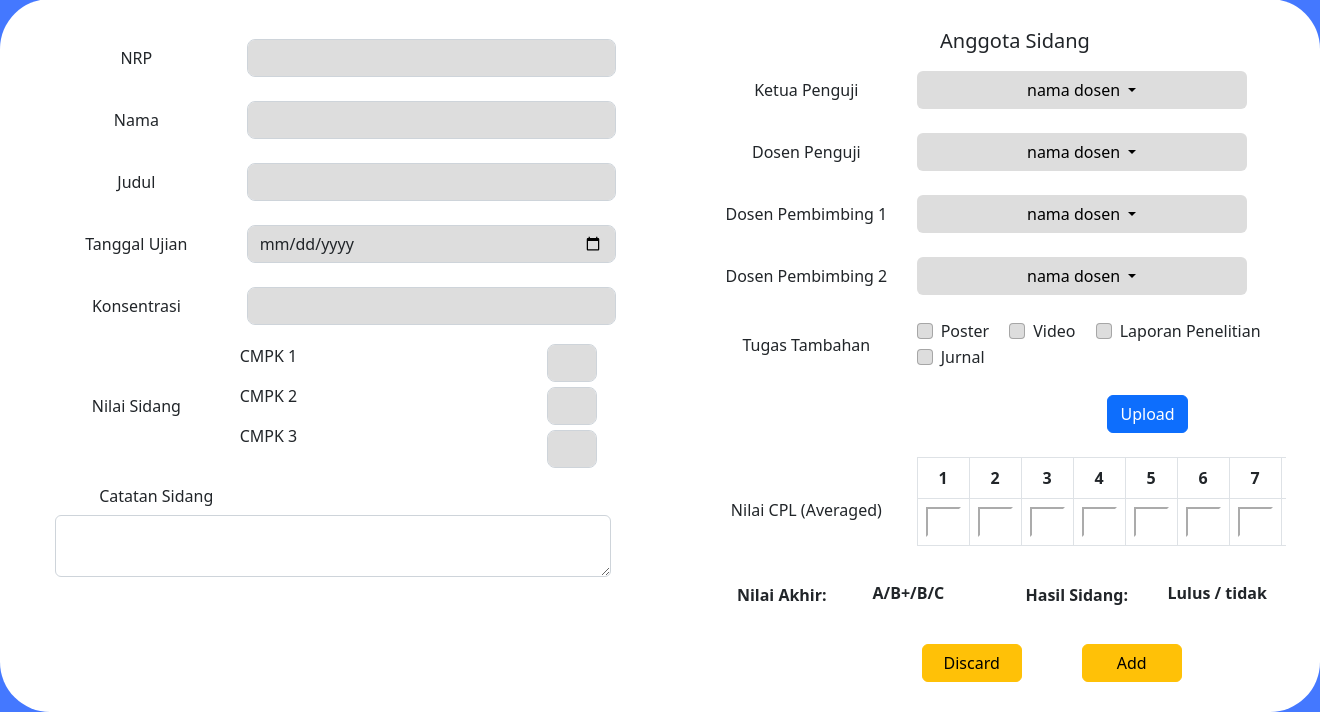
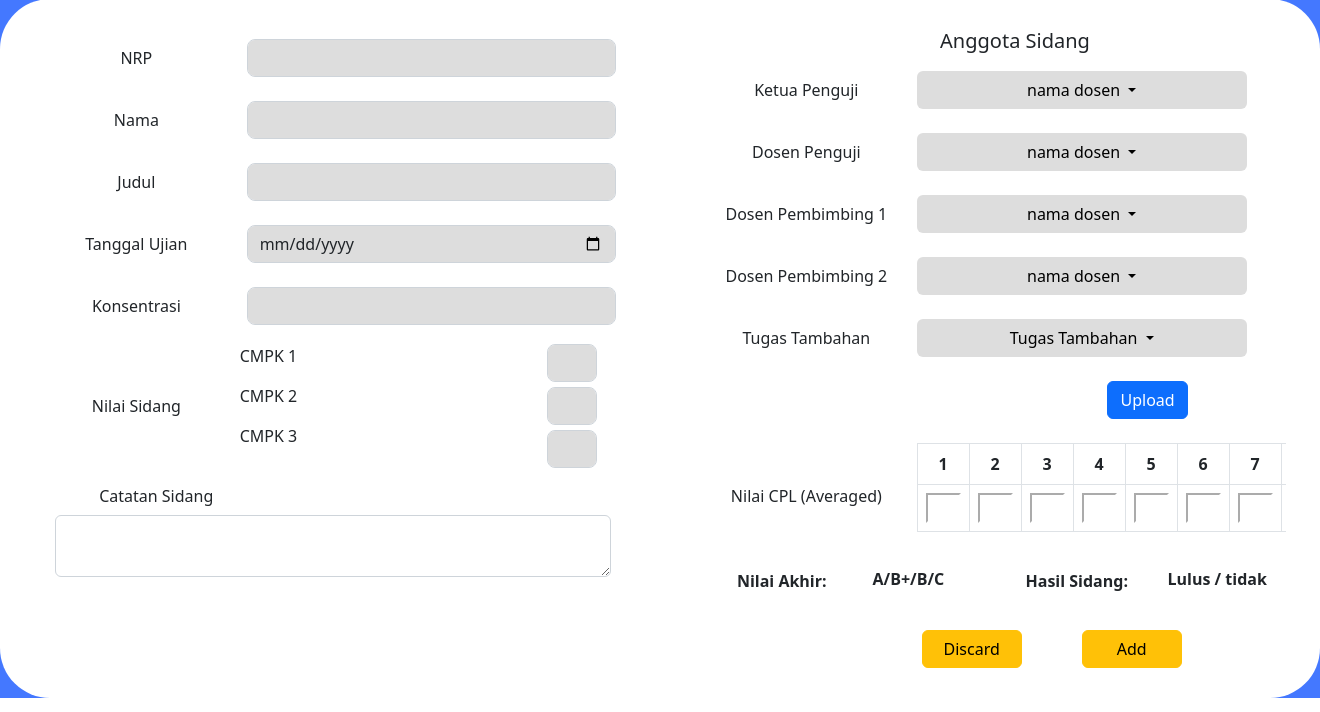
Before and after one commit to spaceJump13/aplikasi-penilaian-sidang-skripsi, a PHP site: page /addBeritaAcara.html in a window 1320 px wide; the page is wider, and only the part inside the window is pictured. Shown: the part 122-834 px from the top of that part. Run offline with PHP 8.4, Linux system fonts and the light colour scheme.

Commit message:
rapiin code

```diff
--- a/addBeritaAcara.html
+++ b/addBeritaAcara.html
@@ -137,29 +137,24 @@
                                   <li><a class="dropdown-item" href="#">Menu item</a></li>
                                   <li><a class="dropdown-item" href="#">Menu item</a></li>
                                 </ul>
-                              </div>
+                            </div>
                         </div>
                     </div>
 
                     <div class="row mb-1">
                         <label for="konsen" class="col-sm-4 col-form-label">Tugas Tambahan </label>
                         <div class="col-sm-8">
-                            <div class="form-check form-check-inline">
-                                <input class="form-check-input" type="checkbox" id="poster" value="poster">
-                                <label class="form-check-label" for="inlineCheckbox1">Poster</label>
-                              </div>
-                              <div class="form-check form-check-inline">
-                                <input class="form-check-input" type="checkbox" id="video" value="video">
-                                <label class="form-check-label" for="inlineCheckbox2">Video</label>
-                              </div>
-                              <div class="form-check form-check-inline">
-                                <input class="form-check-input" type="checkbox" id="laporan" value="laporan" >
-                                <label class="form-check-label" for="inlineCheckbox3">Laporan Penelitian</label>
-                              </div>
-                              <div class="form-check form-check-inline">
-                                <input class="form-check-input" type="checkbox" id="jurnal" value="jurnal" >
-                                <label class="form-check-label" for="inlineCheckbox3">Jurnal</label>
-                              </div>
+                            <div class="btn-group">
+                                <button class="btn dropdown-toggle" type="button" data-bs-toggle="dropdown" data-bs-display="static">
+                                    Tugas Tambahan
+                                </button>
+                                <ul class="dropdown-menu dropdown-menu-lg-end">
+                                  <li><a class="dropdown-item" href="#" id="poster">Poster</a></li>
+                                  <li><a class="dropdown-item" href="#" id="video">Video</a></li>
+                                  <li><a class="dropdown-item" href="#" id="laporan">Laporan Penelitian</a></li>
+                                  <li><a class="dropdown-item" href="#" id="jurnal">Jurnal</a></li>
+                                </ul>
+                            </div>
                         </div>
                     </div>
 
--- a/login.php
+++ b/login.php
@@ -72,10 +72,6 @@ if ($_SERVER['REQUEST_METHOD'] === 'POST') {
                 <label for="InputPassword1" class="form-label" style="padding-right: 15px;">Password</label>
                 <input type="password" class="form-control" id="InputPassword1" name="password" required>
             </div>
-            <div class="mb-3 form-check">
-                <input type="checkbox" class="form-check-input" id="Check1">
-                <label class="form-check-label" for="exampleCheck1">Remember me</label>
-            </div>
             <div class="button_login">
                 <button type="submit" class="btn btn-warning" id="login">Login</button>
             </div>
--- a/style.css
+++ b/style.css
@@ -32,10 +32,6 @@ h3{
     border-radius: 8px 0 0 8px;
 }
 
-#Check1{
-    background-color: #ddd;
-}
-
 #emailaddrss{
     flex-wrap: wrap;
 }
@@ -58,6 +54,8 @@ h3{
 
 /*setting tombol drop down*/
 .dropdown{
+    width: 100%;
+    max-width: 330px;
     top: 50%;
     left: 50%;
     transform: translate(-50%, -30%);
@@ -258,10 +256,9 @@ h1{
 /*HOME KETUA PENGUJI*/
 
 #judul_absen{
-    font-size: 30px;
+    font-size: 25px;
     font-weight: 600;
     color: black;
-    text-align: center;
 }
 
 #absen{
```
Also changed, not shown: homeKetuaPenguji.html (+31 -2 lines).
